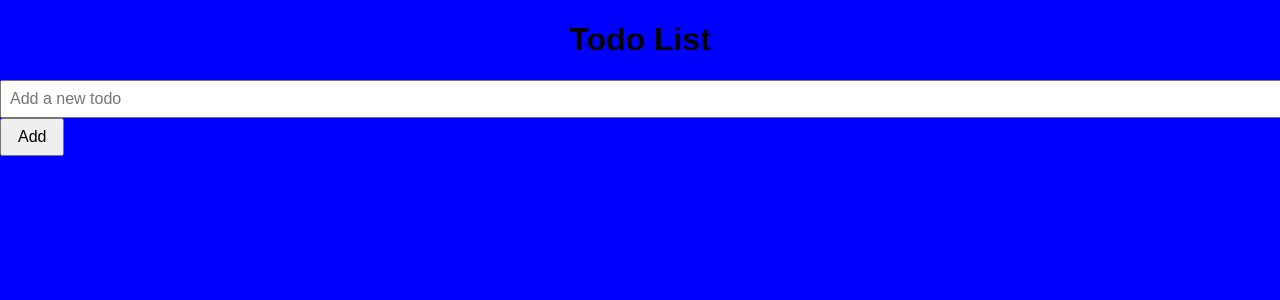
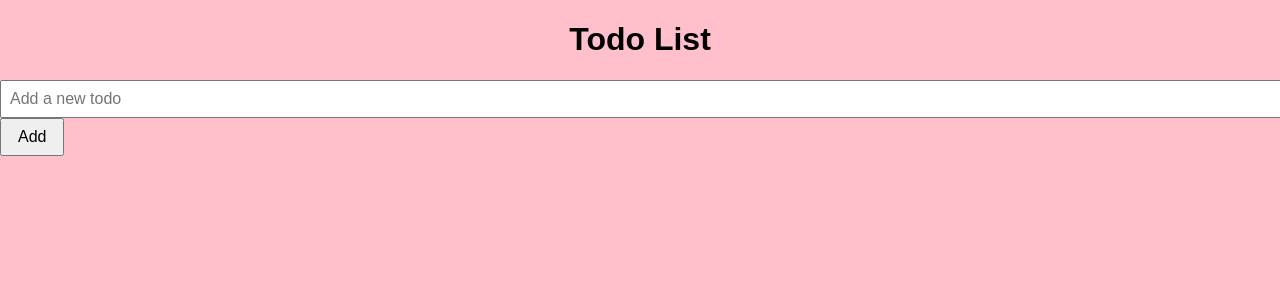
Before and after one commit to 0takugod/mytodolistdevops, a React (Create React App) app: page / in a window 1280 px wide. Shown: the top 300 px of the page. Built offline with nearby package versions, Linux system fonts and the light colour scheme.

Commit message:
edited color

```diff
--- a/src/index.css
+++ b/src/index.css
@@ -5,7 +5,7 @@ body {
     sans-serif;
   -webkit-font-smoothing: antialiased;
   -moz-osx-font-smoothing: grayscale;
-  background-color: blue;
+  background-color: pink;
 }
 
 code {
```
